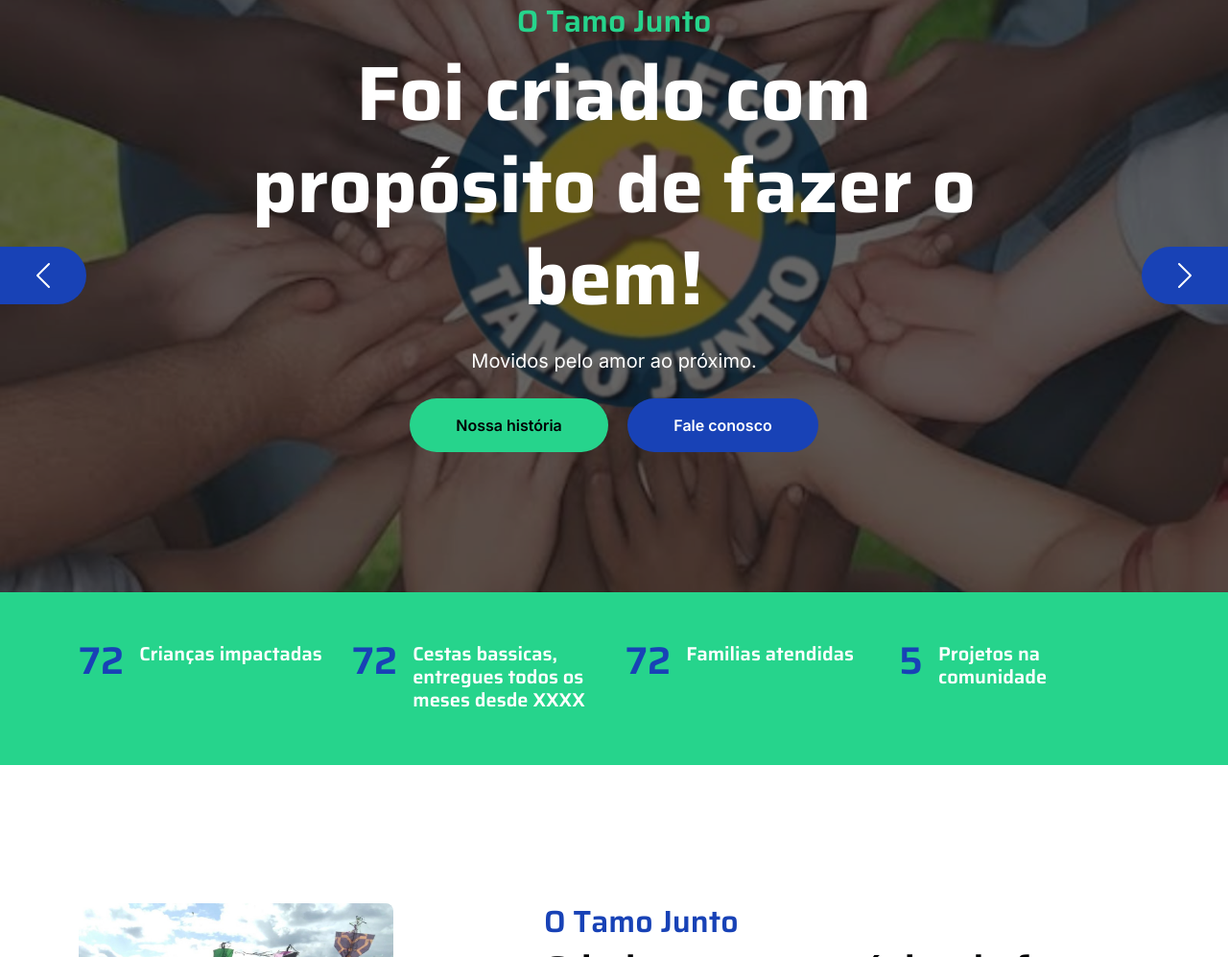
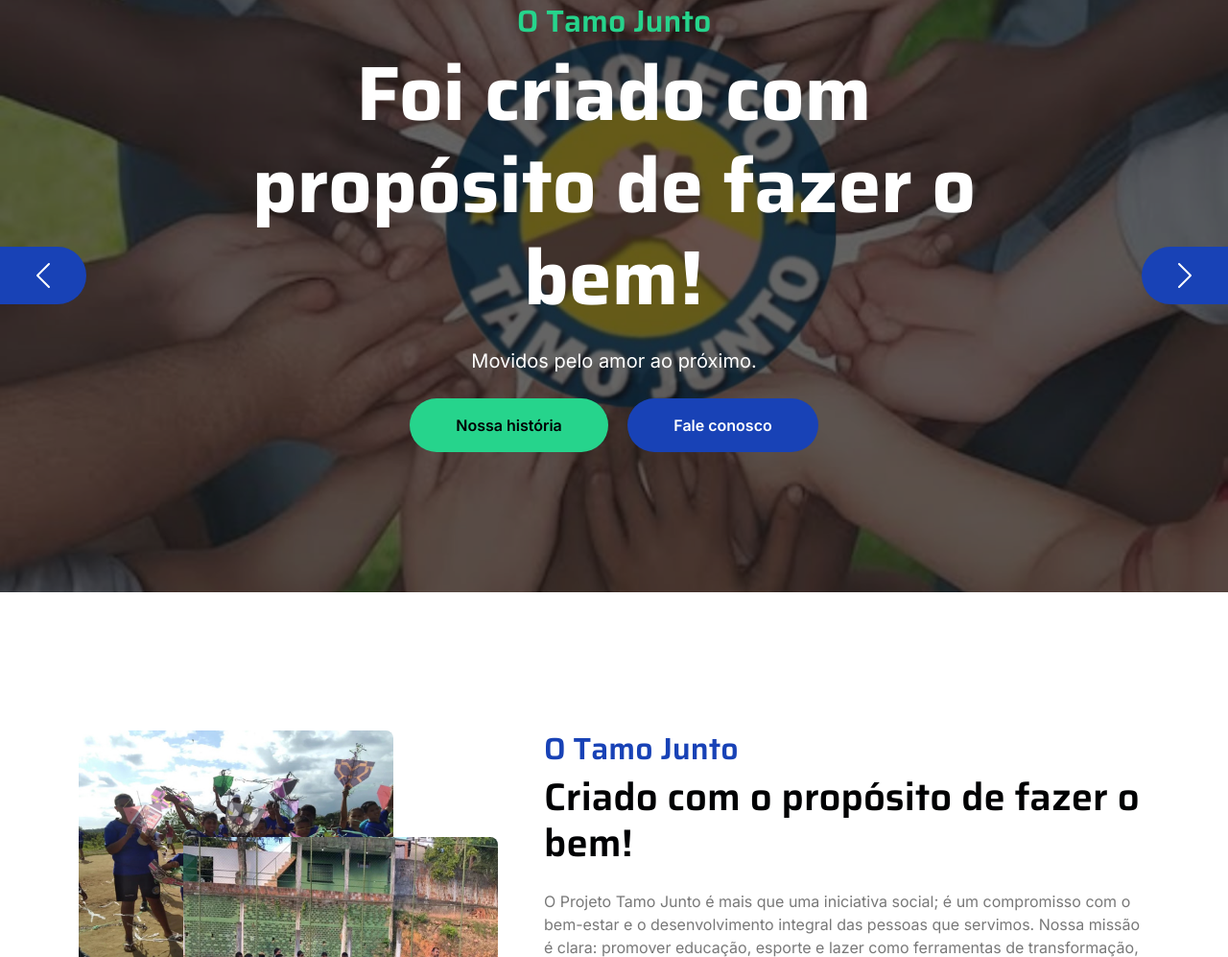
Before and after one commit to Tiago1022/tamojunto, a plain HTML site: page index.html in a window 1280 px wide. Shown: the part 217-1214 px from the top of the page at 96% size. Drawn offline with nearby package versions, Linux system fonts and the light colour scheme.

Commit message:
retirada do fact

```diff
--- a/index.html
+++ b/index.html
@@ -152,38 +152,6 @@
         </div>
         <!-- Carousel End -->
 
-        <!-- Fact Start -->
-        <div class="container-fluid bg-secondary py-5">
-            <div class="container">
-                <div class="row">
-                    <div class="col-lg-3 wow fadeIn" data-wow-delay=".1s">
-                        <div class="d-flex counter">
-                            <h1 class="me-3 text-primary counter-value">72</h1>
-                            <h5 class="text-white mt-1">Crianças impactadas</h5>
-                        </div>
-                    </div>
-                    <div class="col-lg-3 wow fadeIn" data-wow-delay=".3s">
-                        <div class="d-flex counter">
-                            <h1 class="me-3 text-primary counter-value">72</h1>
-                            <h5 class="text-white mt-1">Cestas bassicas, entregues todos os meses desde XXXX</h5>
-                        </div>
-                    </div>
-                    <div class="col-lg-3 wow fadeIn" data-wow-delay=".5s">
-                        <div class="d-flex counter">
-                            <h1 class="me-3 text-primary counter-value">72</h1>
-                            <h5 class="text-white mt-1">Familias atendidas</h5>
-                        </div>
-                    </div>
-                    <div class="col-lg-3 wow fadeIn" data-wow-delay=".7s">
-                        <div class="d-flex counter">
-                            <h1 class="me-3 text-primary counter-value">5</h1>
-                            <h5 class="text-white mt-1">Projetos na comunidade</h5>
-                        </div>
-                    </div>
-                </div>
-            </div>
-        </div>
-        <!-- Fact End -->
 
 
         <!-- About Start -->
```
